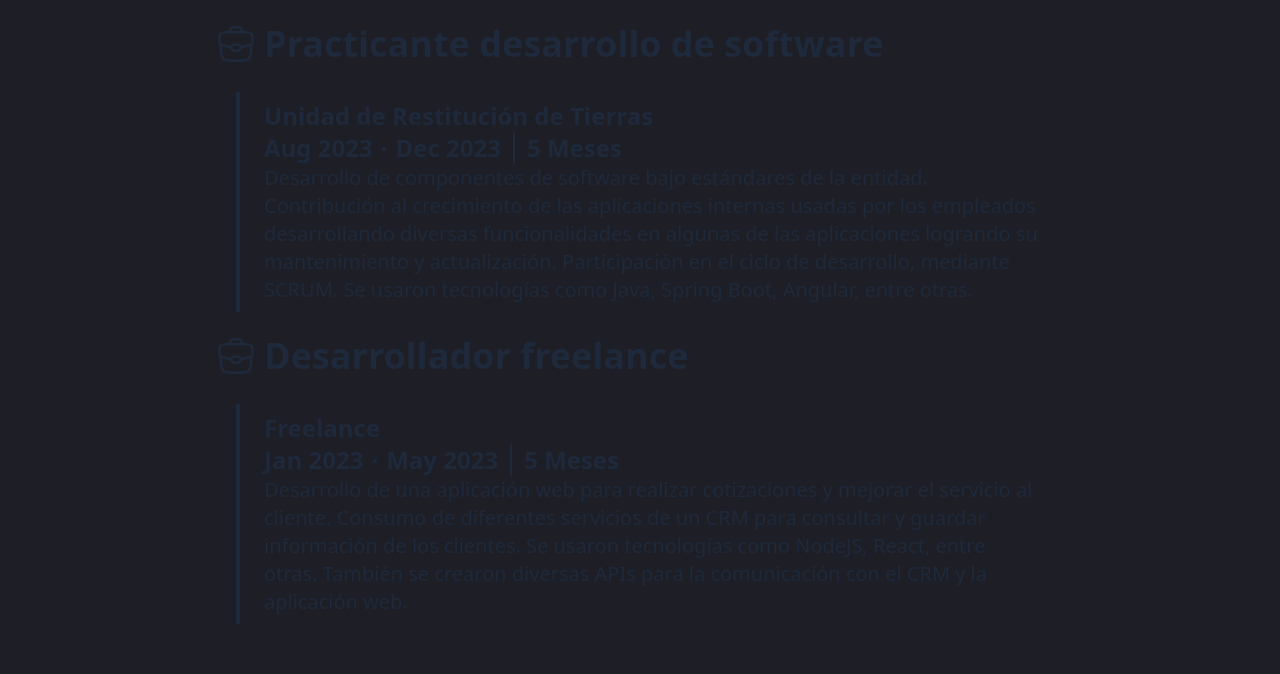
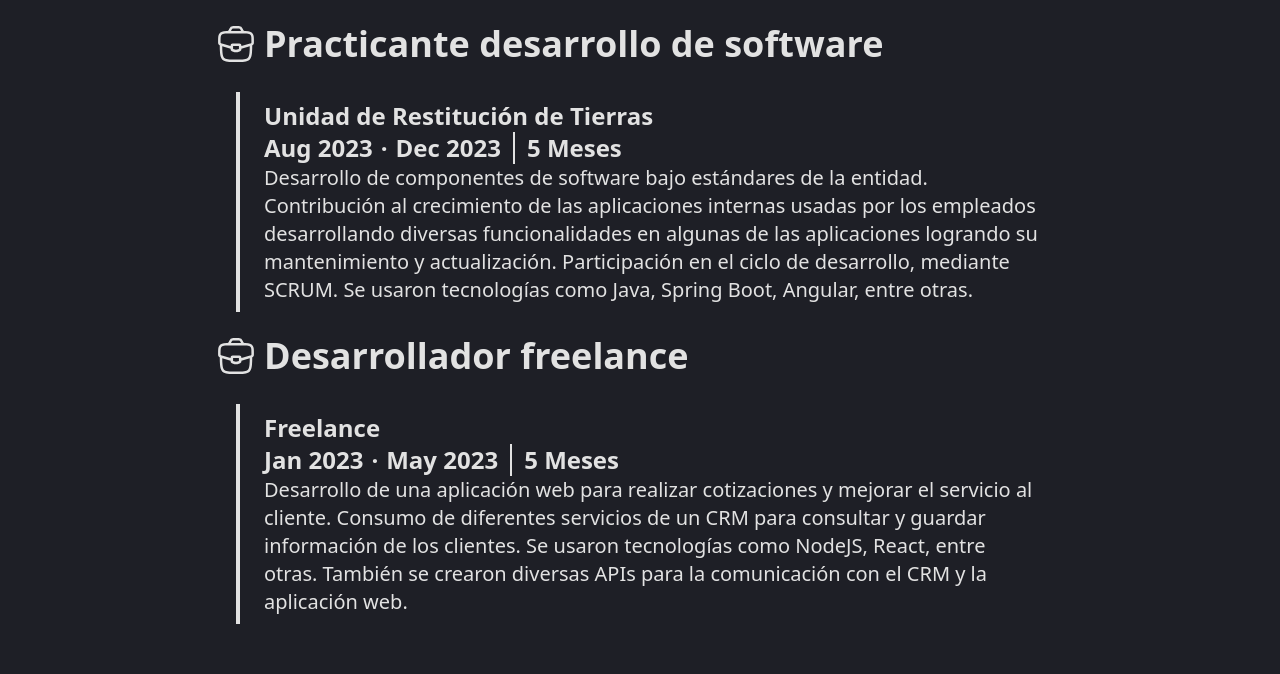
Before and after one commit to Andresssg/Portfolio, a React (Vite) app: page / in a window 1280 px wide. Shown: the part 940-1614 px from the top of the page. Built offline with nearby package versions, Linux system fonts and the light colour scheme.

Commit message:
change colors

```diff
--- a/src/components/Experience.jsx
+++ b/src/components/Experience.jsx
@@ -10,10 +10,10 @@ function Experience ({ experience }) {
           <Suitcase className='w-10 h-10' />
           <h2 className='font-bold'>{experience.title}</h2>
         </div>
-        <div className='mt-2 ml-5 py-2 px-6 font-semibold text-xl lg:text-2xl border-secondary border-l-4'>
+        <div className='mt-2 ml-5 py-2 px-6 font-semibold text-xl lg:text-2xl border-accent border-l-4'>
           <p className=''>{experience.company}</p>
           <div className='flex capitalize'>
-            <div className='flex gap-x-2 pr-3 items-center border-r-2 border-secondary'>
+            <div className='flex gap-x-2 pr-3 items-center border-r-2 border-accent'>
               <p>{startLocaleDate}</p>
               <p>·</p>
               <p>{endLocaleDate}
--- a/src/sections/Background.jsx
+++ b/src/sections/Background.jsx
@@ -3,7 +3,7 @@ import data from '../data/background-info.json'
 
 function Background () {
   return (
-    <section id='background' className='flex flex-col w-full my-5 lg:my-16 mx-auto container lg:max-w-4xl md:max-w-2xl justify-center items-center text-secondary'>
+    <section id='background' className='flex flex-col w-full my-5 lg:my-16 mx-auto container lg:max-w-4xl md:max-w-2xl justify-center items-center text-accent'>
       <h1 className='py-5 font-bold text-4xl lg:text-5xl'>Experiencia Profesional</h1>
       {data.sort((a, b) => b.id - a.id).map(item => (
         <Experience key={`b-${item.id}`} experience={item} />
--- a/src/sections/Projects.jsx
+++ b/src/sections/Projects.jsx
@@ -10,7 +10,7 @@ function Projects () {
     setShowModal(true)
   }
   return (
-    <section id='projects' className='flex flex-col w-full px-8 py-10 bg-secondary text-primary gap-y-10 md:px-2'>
+    <section id='projects' className='flex flex-col w-full px-8 py-10 text-accent gap-y-10 md:px-2'>
       <h1 className='font-bold text-4xl md:text-5xl text-center'>Proyectos</h1>
       <div className='flex flex-wrap w-full justify-evenly xl:justify-between gap-y-8'>
         {data.map(project => {
```
